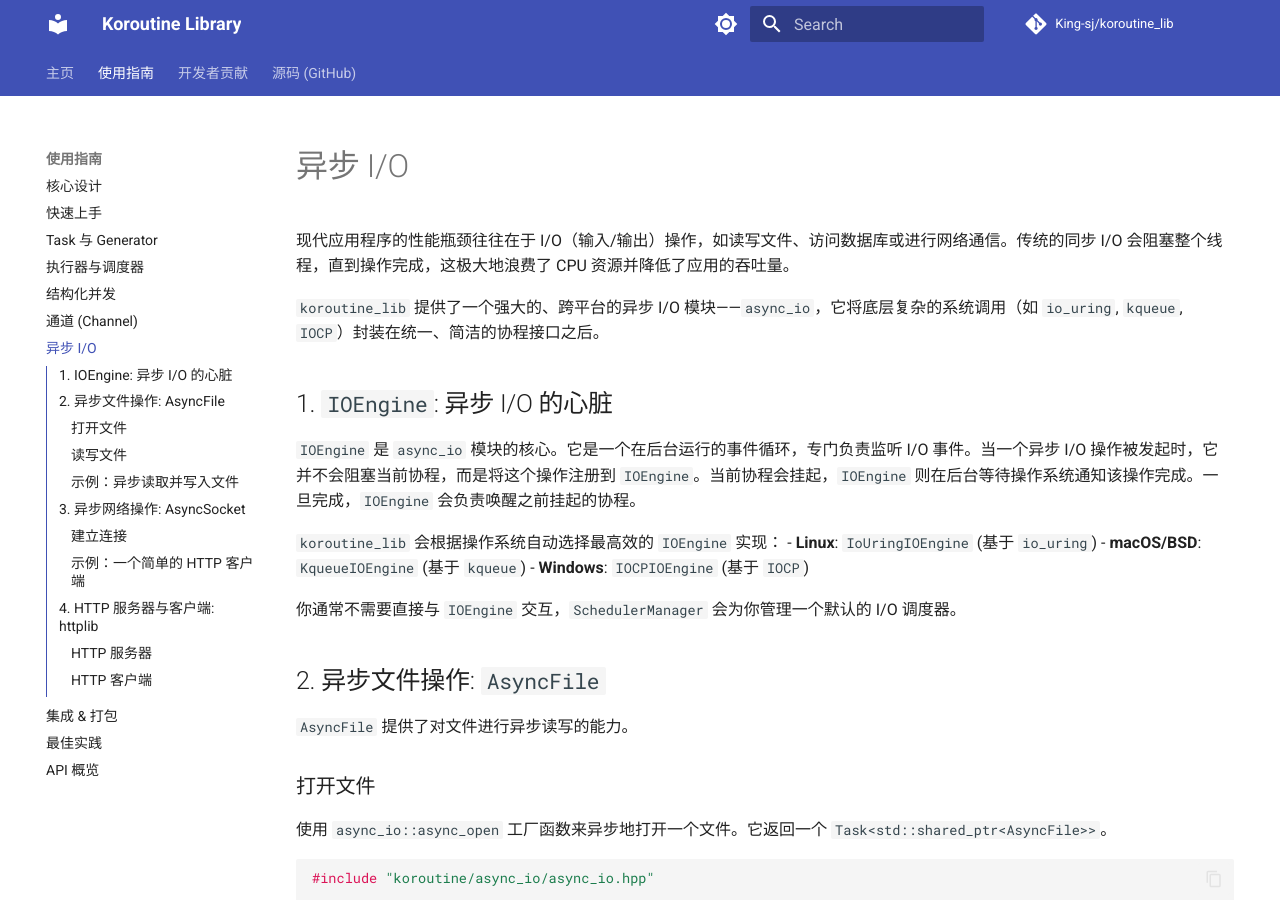
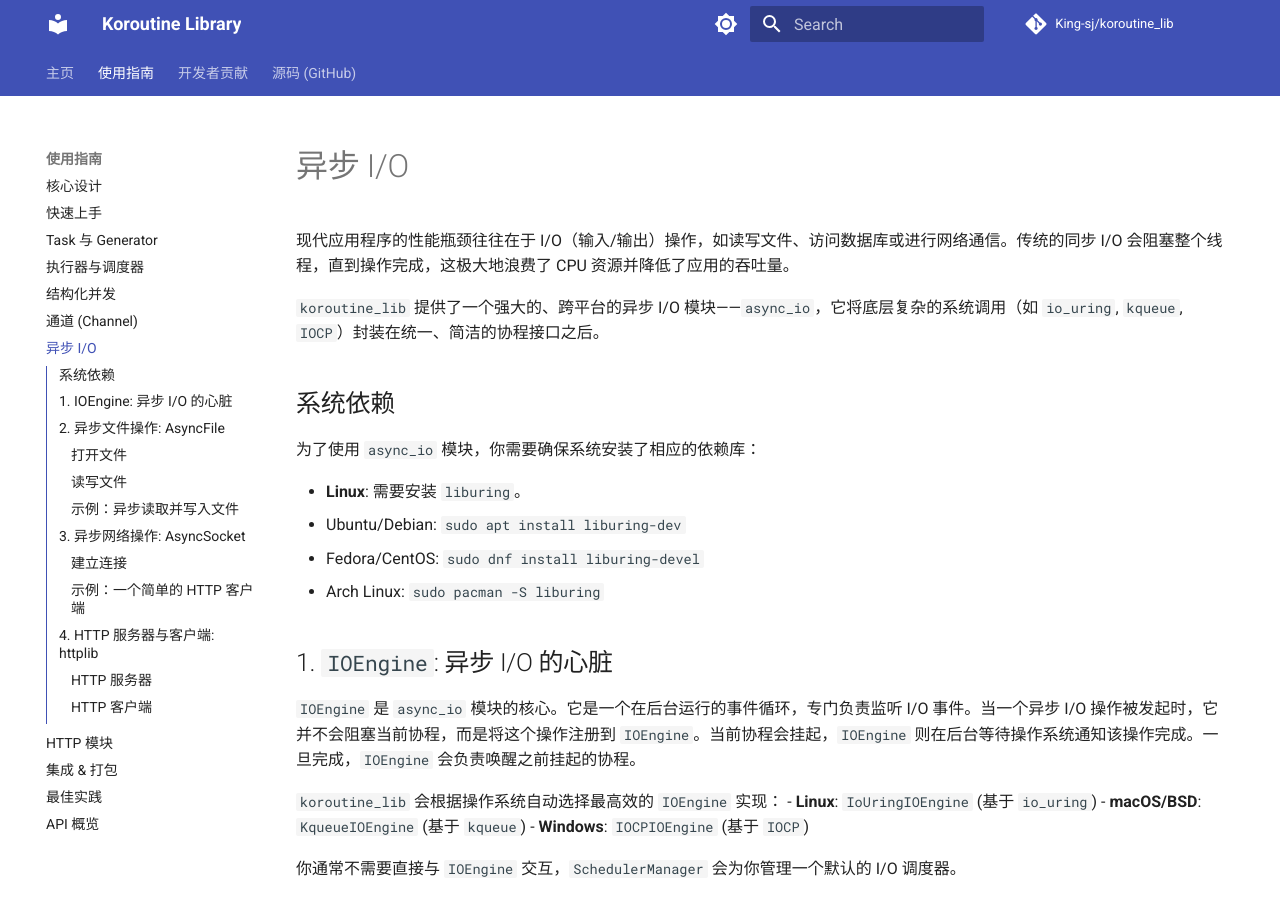
Before and after one commit to King-sj/koroutine_lib, an MkDocs documentation site: the page built from docs/source/guides/06-async-io.md, in a window 1280 px wide and 900 px high. Built offline with MkDocs 1.6.1 and Material for MkDocs 9.7.7, drawn with Linux system fonts in a browser that asks for light colours; comment, search, counter and statistics services are not loaded.

```diff
--- a/CMakeLists.txt
+++ b/CMakeLists.txt
@@ -7,7 +7,7 @@ set(CMAKE_CXX_STANDARD 23)
 set(CMAKE_CXX_STANDARD_REQUIRED ON)
 set(CMAKE_CXX_EXTENSIONS OFF)
 
-add_compile_definitions(KOROUTINE_DEBUG)
+# add_compile_definitions(KOROUTINE_DEBUG)
 
 if (NOT CMAKE_BUILD_TYPE)
     set(CMAKE_BUILD_TYPE Release CACHE STRING "Build type" FORCE)
--- a/docs/source/guides/06-async-io.md
+++ b/docs/source/guides/06-async-io.md
@@ -3,6 +3,15 @@
 现代应用程序的性能瓶颈往往在于 I/O（输入/输出）操作，如读写文件、访问数据库或进行网络通信。传统的同步 I/O 会阻塞整个线程，直到操作完成，这极大地浪费了 CPU 资源并降低了应用的吞吐量。
 
 `koroutine_lib` 提供了一个强大的、跨平台的异步 I/O 模块——`async_io`，它将底层复杂的系统调用（如 `io_uring`, `kqueue`, `IOCP`）封装在统一、简洁的协程接口之后。
+
+## 系统依赖
+
+为了使用 `async_io` 模块，你需要确保系统安装了相应的依赖库：
+
+- **Linux**: 需要安装 `liburing`。
+  - Ubuntu/Debian: `sudo apt install liburing-dev`
+  - Fedora/CentOS: `sudo dnf install liburing-devel`
+  - Arch Linux: `sudo pacman -S liburing`
 
 ## 1. `IOEngine`: 异步 I/O 的心脏
 
--- a/mkdocs.yml
+++ b/mkdocs.yml
@@ -52,10 +52,12 @@ nav:
     - '结构化并发': 'guides/04-structured-concurrency.md'
     - '通道 (Channel)': 'guides/05-channels.md'
     - '异步 I/O': 'guides/06-async-io.md'
+    - 'HTTP 模块': 'http.md'
     - '集成 & 打包': 'guides/07-integration.md'
     - '最佳实践': 'guides/08-best-practices.md'
     - 'API 概览': 'api_overview.md'
   - '开发者贡献':
     - '欢迎参与贡献': 'contributing/index.md'
     - '核心架构': 'contributing/architecture.md'
+    - 'Tools': 'contributing/tools.md'
   - '源码 (GitHub)': 'https://github.com/king-sj/koroutine_lib/'
```
Also changed, not shown: docs/source/guides/01-getting-started.md (+2 -0 lines), 1 other file.
